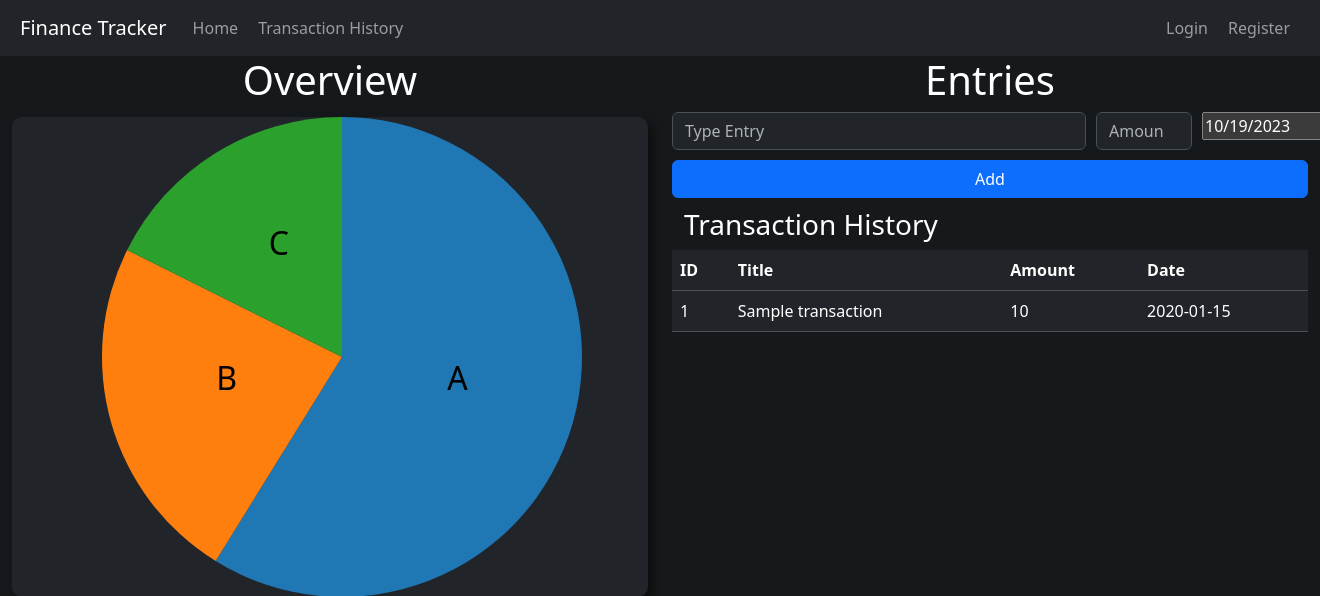
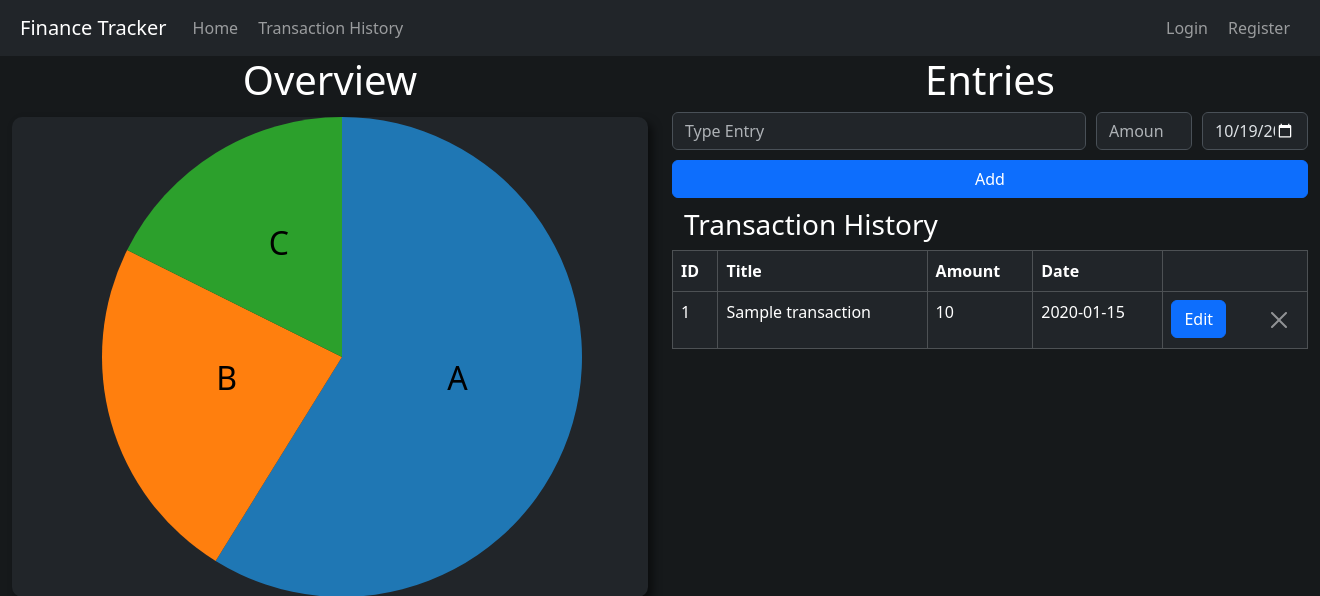
Before and after one commit to Nikko-Adrian-Pacleb/FinanceTracker, a Flask app: page / in a window 1320 px wide; the page is wider, and only the part inside the window is pictured. Shown: the top 596 px of that part. Run offline with Flask 3, Linux system fonts and the light colour scheme; tables that the repository leaves empty hold one stand-in row (values such as "Sample post").

Commit message:
added edit button and close button.

```diff
--- a/static/scripts/index.js
+++ b/static/scripts/index.js
@@ -11,6 +11,13 @@ function getCurrentDateAndTime() {
 const dateDisplay = document.getElementById("date");
 // Set the innerHTML of the element to the current date and time returned by the function
 dateDisplay.value = getCurrentDateAndTime();
+
+// Remove the table row element
+function removeRow(button) {
+    // Get the closest table row and remove it
+    var row = button.closest('tr');
+    row.remove();
+}
 
 // Fetch data from Flask endpoint
 d3.json('/get_data')
--- a/static/styles.css
+++ b/static/styles.css
@@ -51,3 +51,8 @@ svg {
     width: 100%;
     height: 100%;
 }
+.close-button {
+        align-items: center;
+        justify-content: flex-end;
+        padding: .75rem;
+}
--- a/templates/dashboard.html
+++ b/templates/dashboard.html
@@ -31,8 +31,7 @@
                 <input name="amount" id="amount" type="number" step="0.01" class="form-control" placeholder="Amount">
             </div>
             <div class="col-2 no-padding">
-                <!-- <input name="date" id="date" class="form-control" placeholder="Date"> -->
-                <input type="date" id="date" name="date"/>
+                <input name="date" class="form-control" id="date" type="date"/>
             </div>
           </div>
             <div class="row">
@@ -40,14 +39,15 @@
             </div>
         </form>
         <div class="row">
-          <table class="table table-hover table-dark">
+          <table class="table table-hover table-bordered table-responsive table-dark">
             <thead>
                 <tr>
                     <!-- Your Columns HERE -->
-                    <th scope="col-1">ID</th>
-                    <th scope="col-7">Title</th>
-                    <th scope="col-2">Amount</th>
-                    <th scope="col-2">Date</th>
+                    <th scope="col">ID</th>
+                    <th scope="col">Title</th>
+                    <th scope="col">Amount</th>
+                    <th scope="col">Date</th>
+                    <th scope="col"></th>
                 </tr>
             </thead>
             <div id="transactions">
@@ -60,6 +60,10 @@
                         <td> {{ transaction.title }} </td>
                         <td> {{ transaction.amount }} </td>
                         <td> {{ transaction.transactionDate }} </td>
+                        <td>
+                            <button class="btn btn-primary">Edit</button>
+                            <button type="button" class="btn btn-close float-end close-button" aria-label="Close" onclick="removeRow(this)"></button>
+                        </td>
                     </tr>
                   </div>
                 {% endfor %}
```
